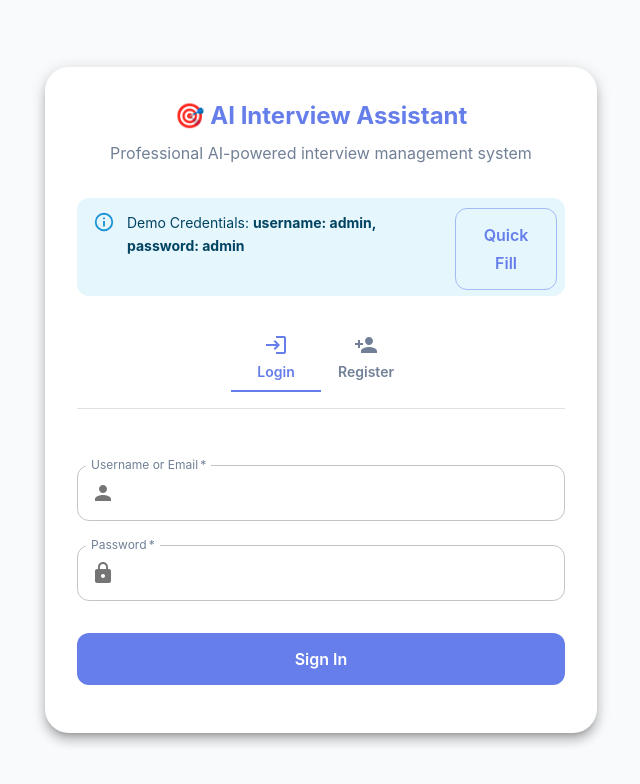
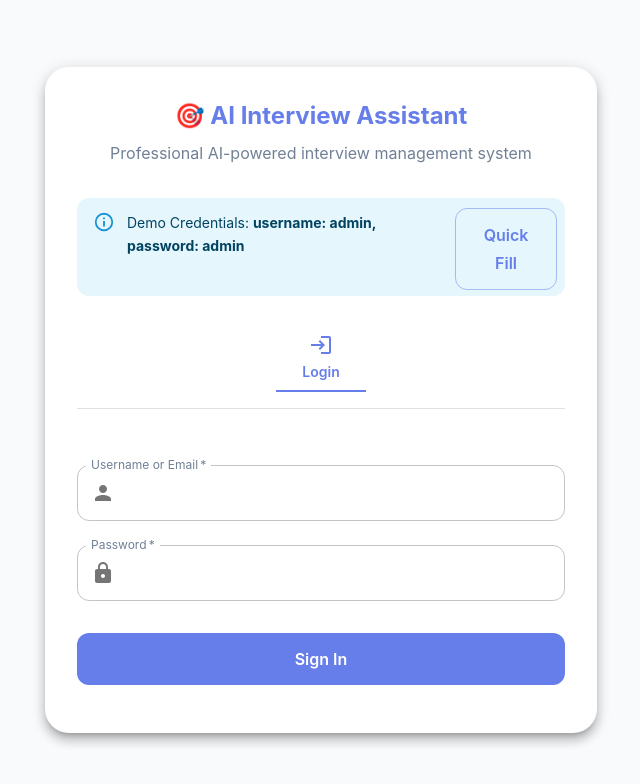
Before and after one commit to GokulAnithaNandakumar/AI-PoweredInterviewAssistant, a React (Vite) app in the folder frontend/: page /auth in a window 1280 px wide. Shown: the top 784 px of the page, without its empty margins (319-959 px from the left). Built offline with nearby package versions, Linux system fonts and the light colour scheme; no server answers; the HTML template or start-up script is replaced by a standard one.

Commit message:
readme update frontend register removal

```diff
--- a/frontend/src/pages/AuthPage.tsx
+++ b/frontend/src/pages/AuthPage.tsx
@@ -13,7 +13,7 @@ import {
   CircularProgress,
   Divider
 } from '@mui/material';
-import { Person, Email, Lock, Login, PersonAdd } from '@mui/icons-material';
+import { Person, Email, Lock, Login } from '@mui/icons-material';
 import { loginInterviewer, registerInterviewer } from '../store/slices/authSlice';
 import type { AppDispatch } from '../store';
 
@@ -189,7 +189,7 @@ const AuthPage: React.FC<AuthPageProps> = ({ onLogin }) => {
           {/* Tabs */}
           <Tabs value={activeTab} onChange={handleTabChange} centered sx={{ mb: 2 }}>
             <Tab icon={<Login />} label="Login" />
-            <Tab icon={<PersonAdd />} label="Register" />
+            {/* <Tab icon={<PersonAdd />} label="Register" /> */}
           </Tabs>
 
           <Divider sx={{ mb: 2 }} />
```
Also changed, not shown: 1 other file (tests, documents, lock files or other folders).
